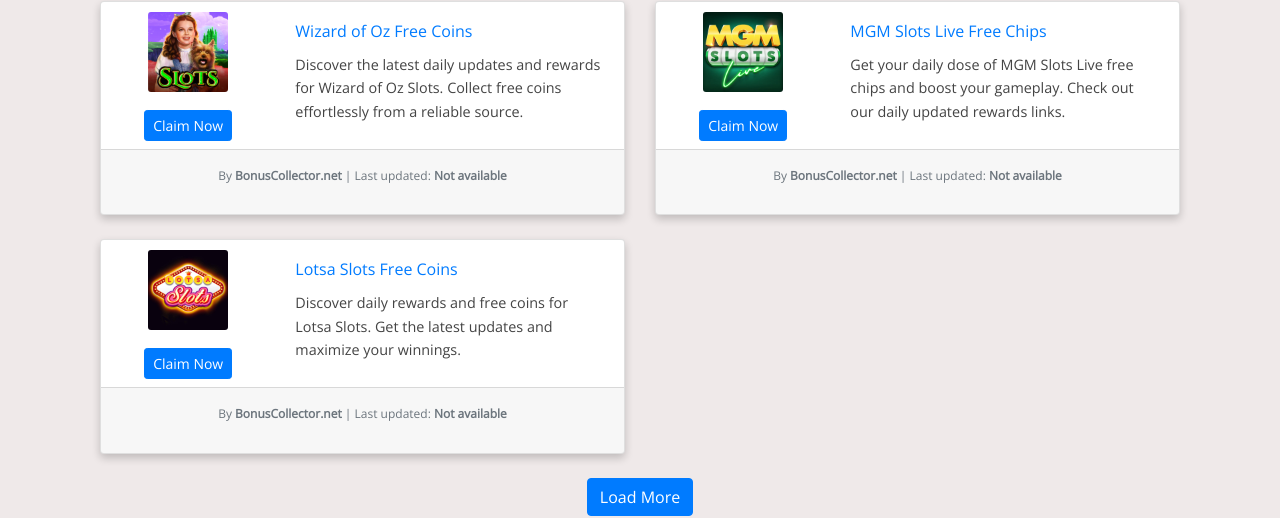
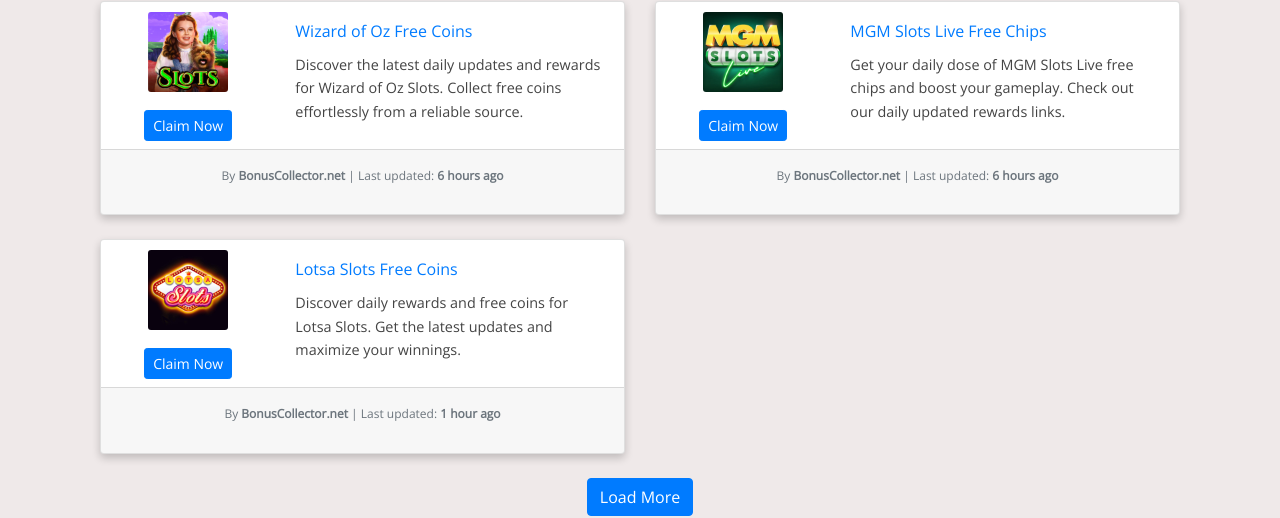
Before and after one commit to Prollad99/bs-net, a Jekyll site: the page built from index.html, in a window 1280 px wide. Shown: the part 264-782 px from the top of the page. Built offline with Jekyll 4.4.1, drawn with Linux system fonts in a browser that asks for light colours; nearby versions of some CDN libraries; the list of posts is cut into pages by our own code; comment, search, counter and statistics services are not loaded.

Commit message:
Update index.html

```diff
--- a/index.html
+++ b/index.html
@@ -30,18 +31,30 @@
                 </div>
               </div>
             </div>
+            <!-- xx -->
             <div class="card-footer text-center">
               <p class="text-muted">
                 <small>
                   By <strong>{{ post.author }}</strong> |
-                  {% if post.last_modified_at %}
+                  {% assign include_file = post.include_file %}
+                  {% assign file_info = site.data.include_files[include_file] %}
+                  {% if file_info %}
+                    {% assign last_modified = file_info.last_modified %}
+                    {% if last_modified %}
+                      Last updated:
+                      <strong class="last-updated" data-last-modified="{{ last_modified }}"></strong>
+                    {% else %}
+                      Last updated: <strong>Not available</strong>
+                    {% endif %}
+                  {% else %}
                     Last updated: <strong>{{ post.last_modified_at | date: "%d %B %Y" }}</strong>
-                  {% else %}
-                    Last updated: <strong>Not available</strong>
                   {% endif %}
+                  <!-- Hidden input field for include_file -->
+                  <input type="hidden" name="include_file" value="{{ post.include_file }}">
                 </small>
               </p>
             </div>
+            <!-- xx -->
           </div>
         </div>
       {% endif %}
```
Also changed, not shown: other parts of index.html (+1 -0 lines).
